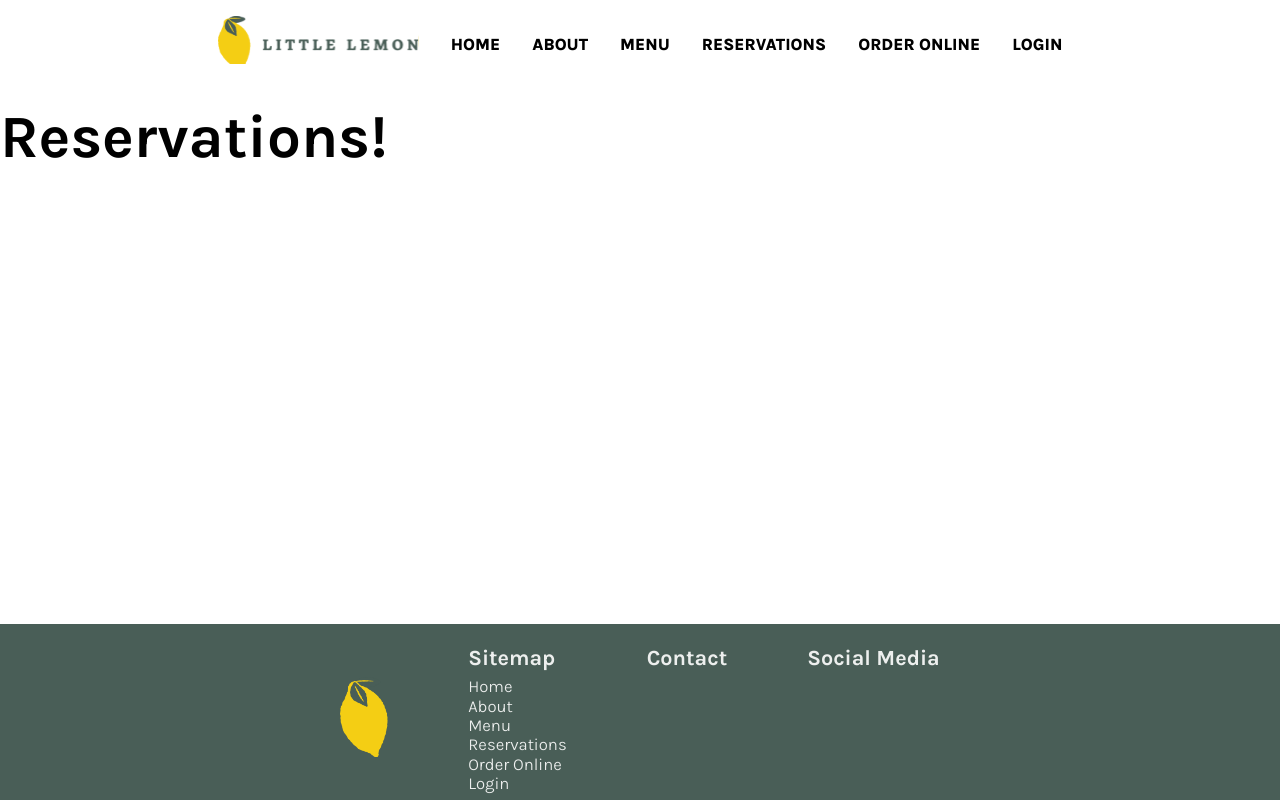
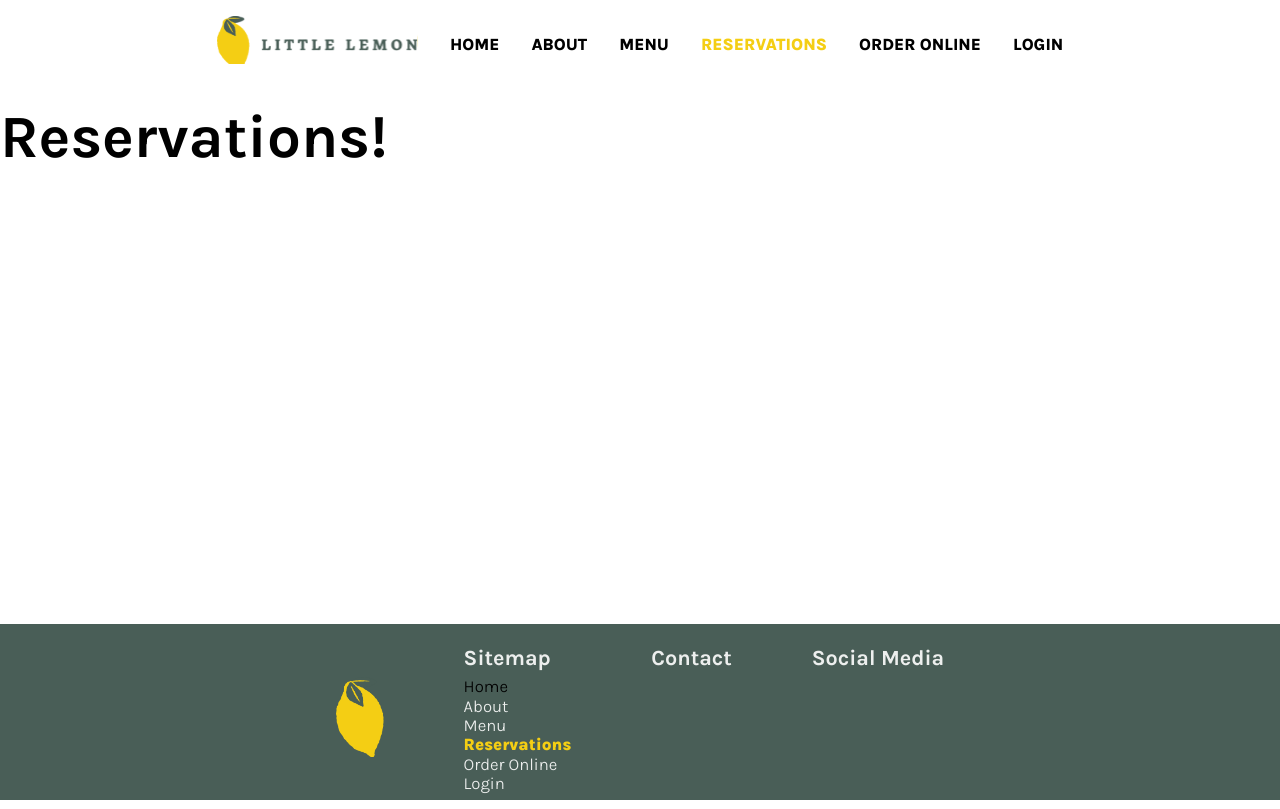
Before and after one commit to brianclements/front-end-capstone, a React (Create React App) app: page /reservations in a window 1280 px wide. Built offline with nearby package versions, Linux system fonts and the light colour scheme; a web font is replaced by a local one.

Commit message:
feat: switch Link->NavLink to allow for navlink status

```diff
--- a/src/components/Links.css
+++ b/src/components/Links.css
@@ -7,7 +7,19 @@ header nav ul li {
   padding-top: 3px;
 }
 
-.active {
-  color: var(--primary-green);
-  font-weight: 700;
+.navlink {
+  color: black;
 }
+
+.navlink:hover {
+  text-decoration: none;
+}
+
+.active-navlink {
+  color: var(--primary-yellow);
+  font-weight: 900;
+}
+
+.active-navlink:hover {
+  text-decoration: none;
+}
--- a/src/components/Links.jsx
+++ b/src/components/Links.jsx
@@ -1,16 +1,28 @@
-import { Link } from "react-router-dom";
+import { NavLink } from "react-router-dom";
 import './Links.css';
 
 const Links = () => {
   return (
     <>
       <li>
-        <Link to="/">Home</Link>
+        <NavLink
+          to="/"
+          className={({ isActive }) =>
+            (isActive ? "active-navlink" : "navlink" )}
+        >
+          Home
+        </NavLink>
       </li>
       <li><a href="#">About</a></li>
       <li><a href="#">Menu</a></li>
       <li>
-        <Link to="/reservations">Reservations</Link>
+        <NavLink
+          to="/reservations"
+          className={({ isActive }) =>
+            (isActive ? "active-navlink" : "navlink" )}
+        >
+          Reservations
+        </NavLink>
       </li>
       <li><a href="#">Order Online</a></li>
       <li><a href="#">Login</a></li>
```
